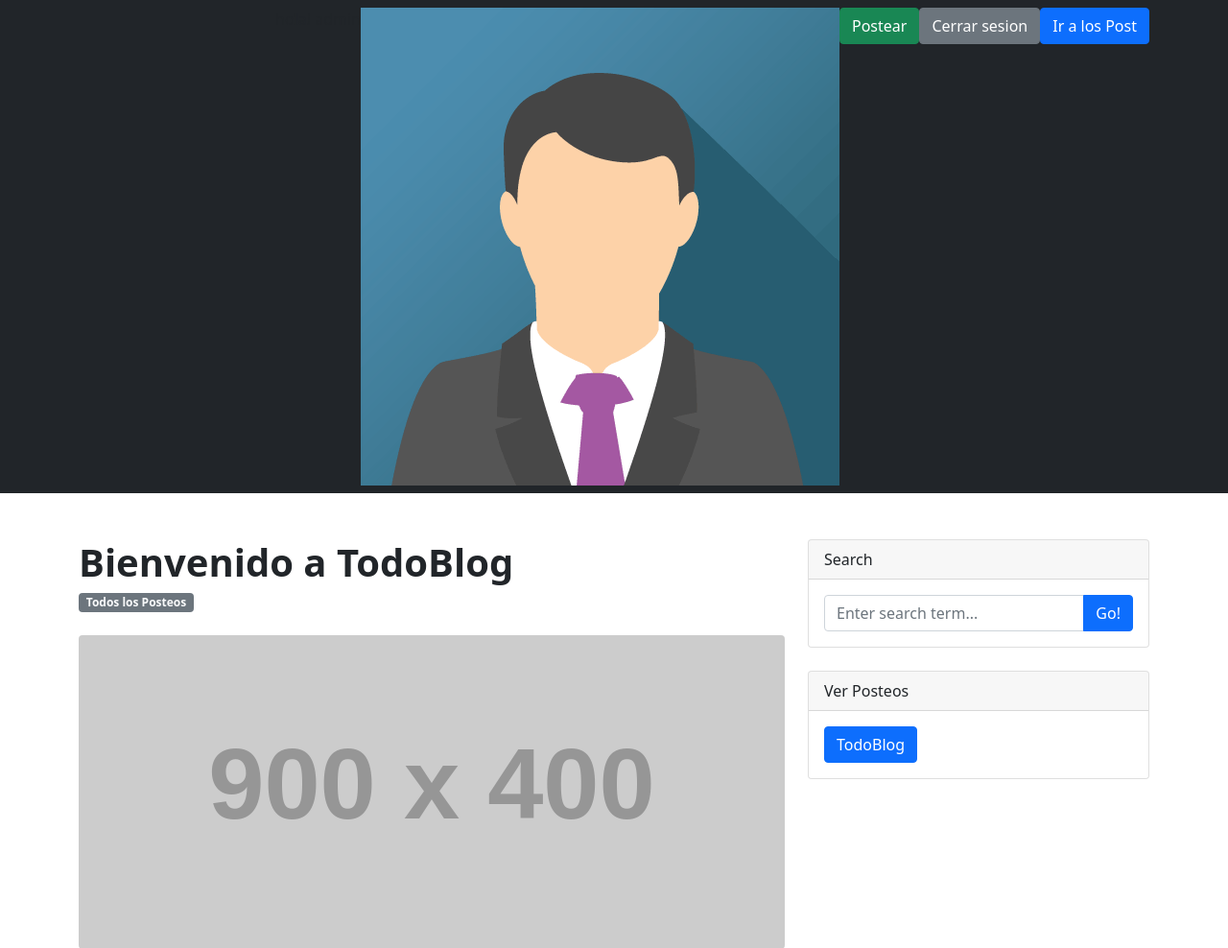
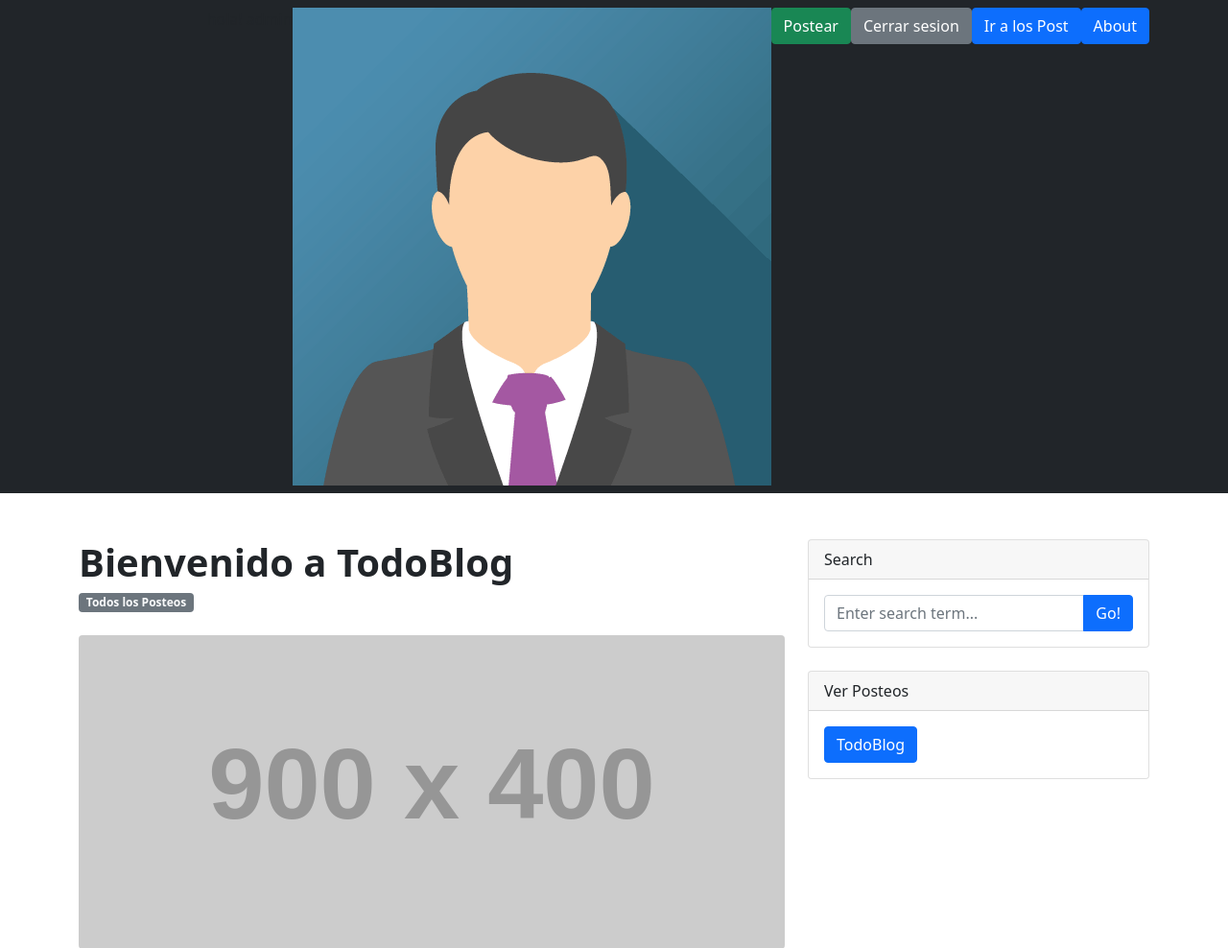
Before and after one commit to Nestorcordoba/Project-WorkHome, a Django app: page / in a window 1280 px wide. Shown: the top 988 px of the page at 96% size. Run offline with Django 4.2, Linux system fonts and the light colour scheme; a user stored in the database is signed in; data comes from the database, SQL or seed files in the repository; both versions use the stored data as it was after the commit; grey boxes labelled with a size stand in for pictures from a placeholder-image service; some libraries are stand-ins or nearby versions.

Commit message:
agregue el about

```diff
--- a/AppLogin/templates/AppLogin/home.html
+++ b/AppLogin/templates/AppLogin/home.html
@@ -35,7 +35,7 @@
                         <li class="nav-item"><a class="btn btn-secondary" href="{% url 'logout' %}">Cerrar sesion</a></li>
 
                         <li class="nav-item"><a class="btn btn-primary" href="{% url 'posteos' %}">Ir a los Post</a></li>
-
+                        <li class="nav-item"><a class="btn btn-primary" href="{% url 'about' %}">About</a></li>
                         {% endif %}
                     </ul>
                 </div>
--- a/AppLogin/urls.py
+++ b/AppLogin/urls.py
@@ -17,5 +17,6 @@ urlpatterns =[
     path('eliminar_post/<post_id>', eliminar_post, name="eliminar_post"),
     path('editarPost/<id>', editar_post, name='editarPost'),
     path('verPost/<int:id>', detalle_post, name='verPost'),
+    path('about/', about, name='about'),
 
 ]
--- a/AppLogin/views.py
+++ b/AppLogin/views.py
@@ -86,3 +86,6 @@ def obtenerAvatar(request):
     else:
         imagen=""
     return imagen
+
+def about(request):
+    return render(request, 'AppLogin/about.html')
```
Also changed, not shown: AppLogin/templates/AppLogin/about.html (added, +7 -0 lines), db.sqlite3, media/avatares/img_avatar.png (added).
